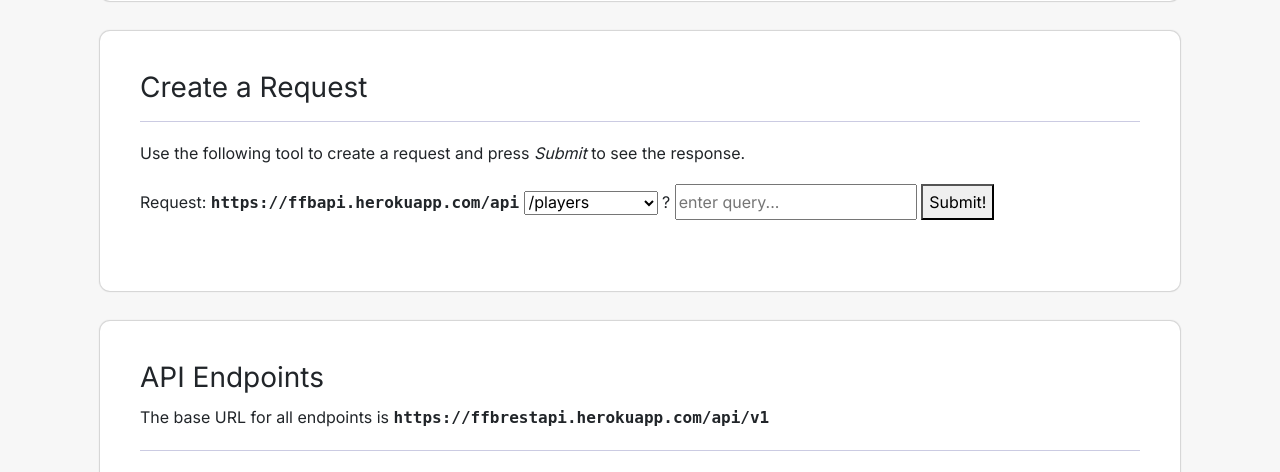
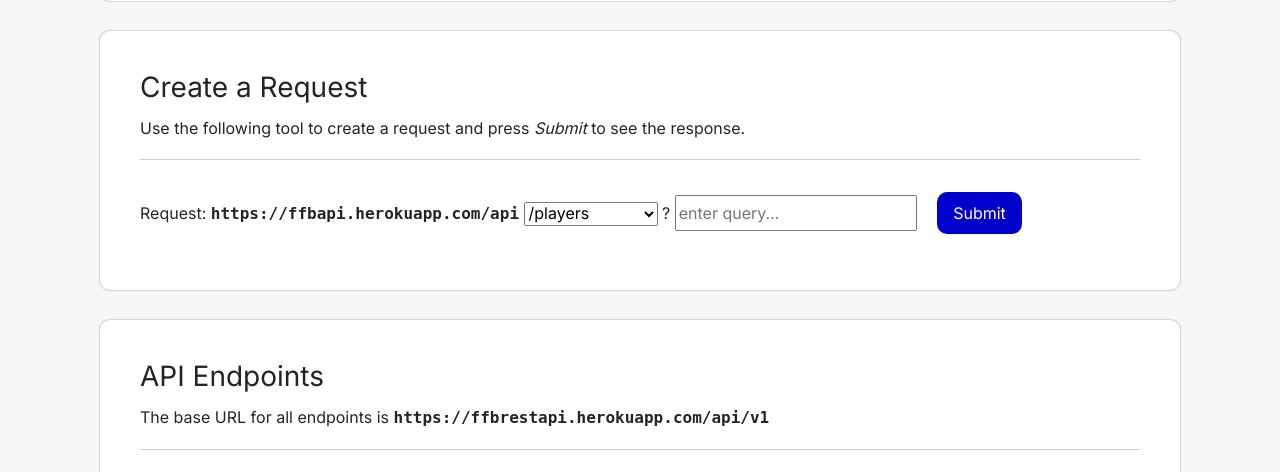
Before and after one commit to n-roth12/Football-REST-API, a Flask app: page / in a window 1280 px wide. Shown: the part 570-1042 px from the top of the page. Run offline with Flask 2, Linux system fonts and the light colour scheme; some libraries are stand-ins or nearby versions.

Commit message:
Finished v2.

```diff
--- a/api/templates/index.html
+++ b/api/templates/index.html
@@ -73,11 +73,11 @@
 					<div class="content">
 						<section>
 							<h3>Create a Request</h3>
+							<p>
+								Use the following tool to create a request and press <em>Submit</em> to see the response.
+							</p>
 							<hr>
 							<div>
-								<p>
-									Use the following tool to create a request and press <em>Submit</em> to see the response.
-								</p>
 								<form method="GET">
 									<span>
 										Request: <strong>https://ffbapi.herokuapp.com/api</strong>
@@ -90,12 +90,12 @@
 										?
 										<input type="text" name="query-string" placeholder="enter query..."></input>
 										<input type="hidden" name="form-name" value="request-form">
-										<button type="submit" value="Submit">Submit!</button>
+										<button id="submit-btn" type="submit" value="Submit">Submit</button>
 									</span>
 								</form>
 							</div>
+							{% if query_result %}
 							<br>
-							{% if query_result %}
 							<div>
 								{% if request_string %}
 									<p>Response for <strong>"{{request_string}}"</strong>:</p>
@@ -272,6 +272,20 @@
 		textarea {
 			width: 100%;
 		}
+		#submit-btn {
+			color: white;
+			background-color: mediumblue;
+			border: None;
+			padding: 6px 16px;
+			margin: 1rem;
+			border-radius: 10px;
+		}
+/*		#submit-btn {
+			color: mediumblue;
+			background: None;
+			text-decoration: underline;
+			border: None;
+		}*/
 
 	</style>
 
```
